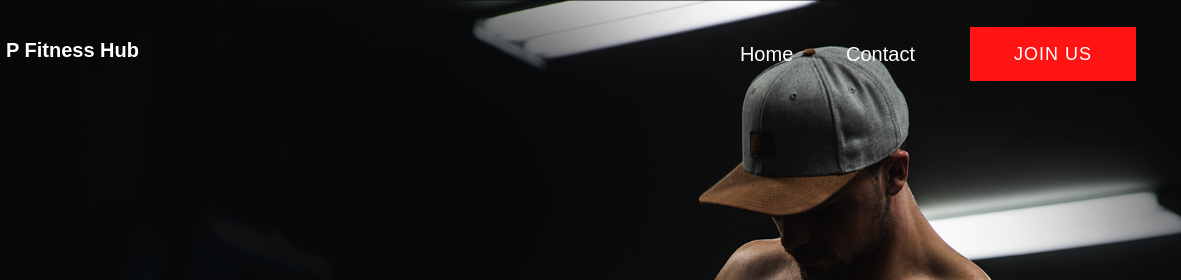
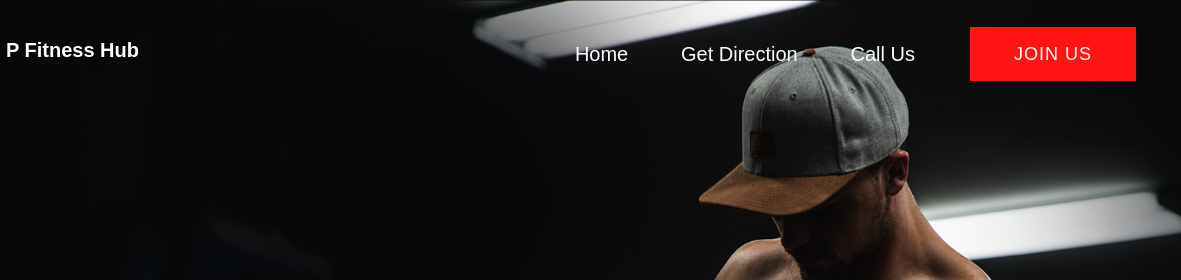
Before and after one commit to akswebsites/pfitnesshub, a plain HTML site: page index.html in a window 1280 px wide. Shown: the top 280 px of the page, 99-1280 px from the left. Drawn offline with Linux system fonts and the light colour scheme.

Commit message:
added direction and call in navbar

```diff
--- a/index.html
+++ b/index.html
@@ -65,7 +65,8 @@
 
 
 
-                        <li><a href="contact.html">Contact</a></li>
+                        <li> <a href="https://g.co/kgs/EJyqyf" >Get Direction</a></li>
+                        <li><a href="tel:7008590613">Call Us</a></li>
                       </ul>
                     </nav>
                   </div>
```
